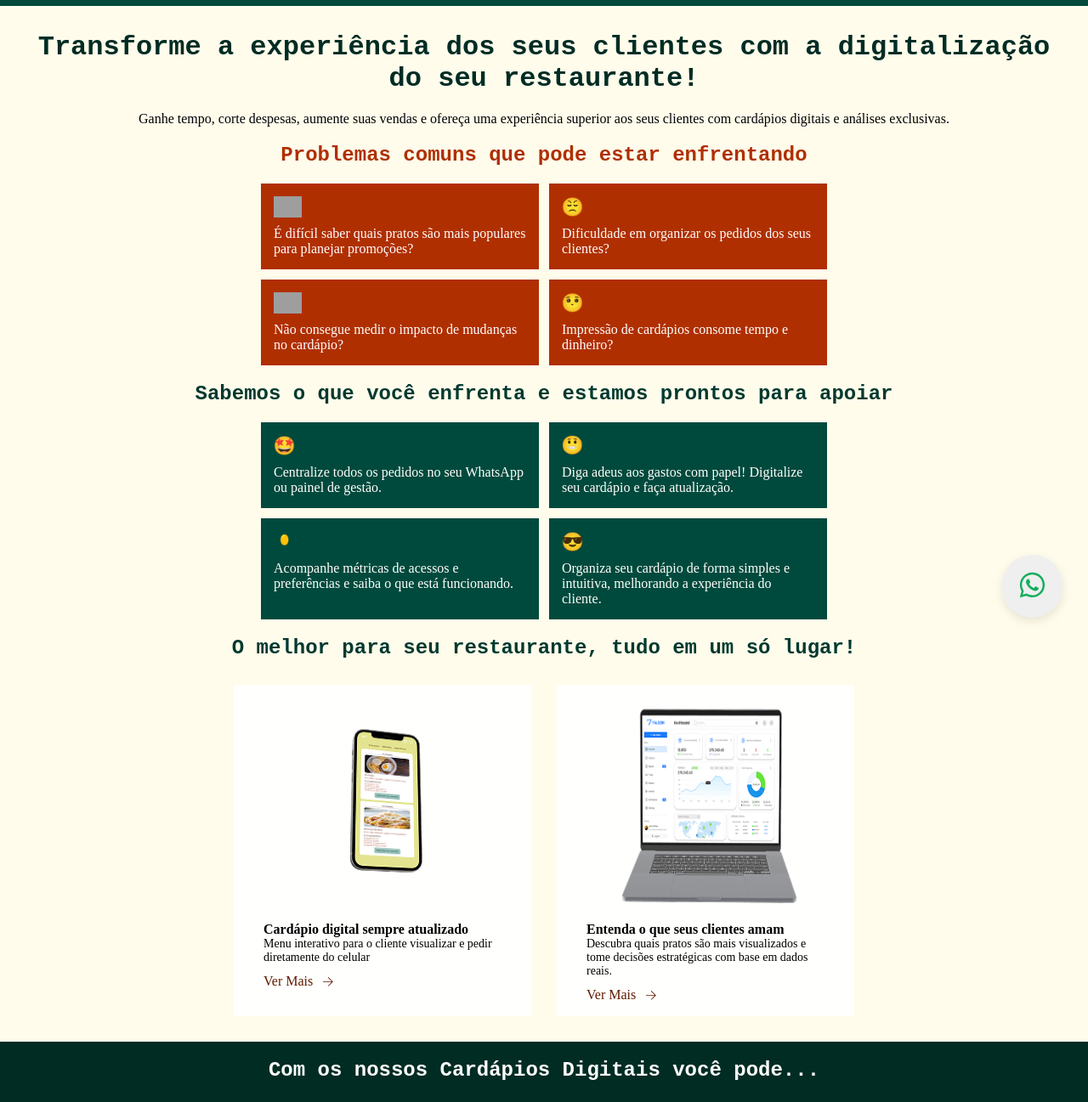
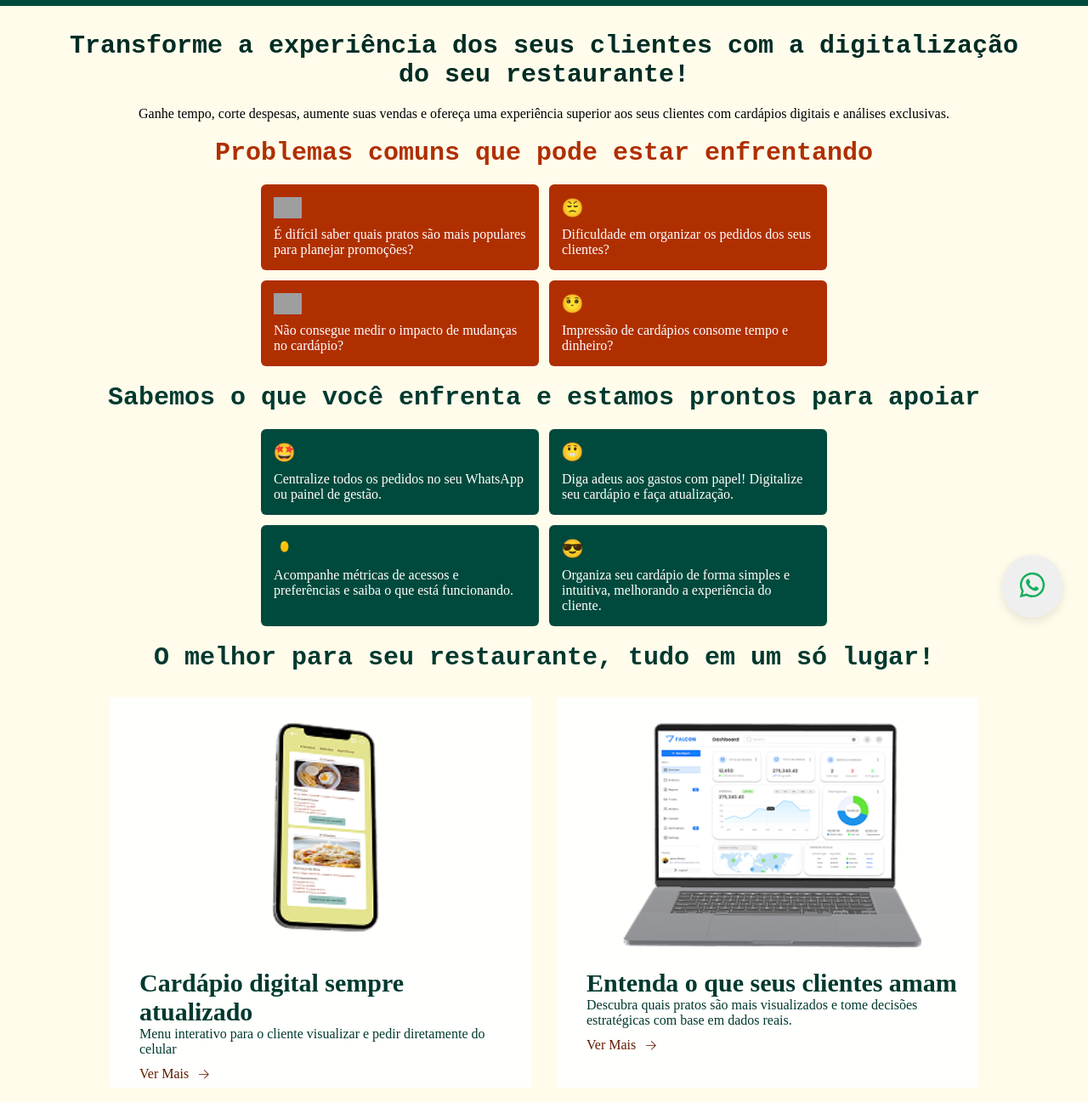
Before and after one commit to devleopernardo/projeto-TDS, a plain HTML site: page index.html in a window 1280 px wide. Shown: the part 43-1340 px from the top of the page at 85% size. Drawn offline with Linux system fonts and the light colour scheme; grey boxes are pictures that could not be loaded; a script that the page names is missing.

Commit message:
Modificação dos media querys

```diff
--- a/index.html
+++ b/index.html
@@ -43,26 +43,26 @@
       <div class="main_first_container">
         <div class="main_first_card">
           <img src="assets/emoji-chorando.gif" alt="emoji-chorando">
-          <p class="main_first_card_1_paragrafo">
+          <p class="main_first_card_paragrafo">
             É difícil saber quais pratos são mais populares para planejar
             promoções?
           </p>
         </div>
         <div class="main_first_card">
           <img src="./assets/emoji-bufando.gif" alt="emoji-bufando">
-          <p class="main_first_card_2_paragrafo">
+          <p class="main_first_card_paragrafo">
             Dificuldade em organizar os pedidos dos seus clientes?
           </p>
         </div>
         <div class="main_first_card">
           <img src="./assets/emoji-raiva.gif" alt="emoji-raiva">
-          <p class="main_first_card_3_paragrafo">
+          <p class="main_first_card_paragrafo">
             Não consegue medir o impacto de mudanças no cardápio?
           </p>
         </div>
         <div class="main_first_card">
           <img src="./assets/emoji-chorando-as-berros.gif">
-          <p class="main_first_card_4_paragrafo">
+          <p class="main_first_card_paragrafo">
             Impressão de cardápios consome tempo e dinheiro?
           </p>
         </div>
@@ -75,20 +75,20 @@
       <div class="main_second_container">
         <div class="main_second_card">
           <img src="./assets/emoji-rosto-maravilhado.gif" alt="emoji-rosto-maravilhado">
-          <p class="main_second_card_1_paragrafo">
+          <p class="main_second_card_paragrafo">
             Centralize todos os pedidos no seu WhatsApp ou painel de gestão.
           </p>
         </div>
         <div class="main_second_card">
           <img src="assets/emoji-contente.gif" alt="emoji-contente">
-          <p class="main_second_card_2_paragrafo">
+          <p class="main_second_card_paragrafo">
             Diga adeus aos gastos com papel! Digitalize seu cardápio e faça
             atualização.
           </p>
         </div>
         <div class="main_second_card">
           <img src="./assets/emoji-comemoracao.gif">
-          <p class="main_second_card_3_paragrafo">
+          <p class="main_second_card_paragrafo">
             Acompanhe métricas de acessos e preferências e saiba o que está
             funcionando.
           </p>
@@ -96,7 +96,7 @@
 
         <div class="main_second_card">
           <img src="./assets/emoji-rosto-com-oculos.gif" alt="emoji-rosto-com-oculos">
-          <p class="main_second_card_4_paragrafo">
+          <p class="main_second_card_paragrafo">
             Organiza seu cardápio de forma simples e intuitiva, melhorando a
             experiência do cliente.
           </p>
@@ -109,7 +109,7 @@
       </h2>
       <div class="main_third_container">
         <div class="main_third_card">
-          <img src="./assets/foto-cadarpio-web.png" alt="cardapio-cel" />
+          <img src="./assets/foto-cadarpio-web.png" alt="cardapio-cel" class="main_third_imagem" />
           <h3 class="main_third_card_titulo">
             Cardápio digital sempre atualizado
           </h3>
@@ -123,7 +123,7 @@
           </div>
         </div>
         <div class="main_third_card">
-          <img src="./assets/graficos-da-home.png" alt="grafico" />
+          <img src="./assets/graficos-da-home.png" alt="grafico" class="main_third_imagem"/>
           <h3 class="main_third_card_titulo">
             Entenda o que seus clientes amam
           </h3>
--- a/styles/home.css
+++ b/styles/home.css
@@ -46,7 +46,6 @@ body{
 }
 
 .main_intro_titulo{
-    font-size: 28px;
     color: var(--primario-900);
     margin-top: 30px;
     margin-bottom: 20px;
@@ -75,7 +74,8 @@ body{
     text-align: left;
     display: flex;
     flex-direction: column;
-    align-items: flex-start
+    align-items: flex-start;
+    border-radius: 6px;
    }
 
 
@@ -108,6 +108,7 @@ body{
     display: flex;
     flex-direction: column;
     align-items: flex-start;
+    border-radius: 6px;
 }
 
 .main_second_card h3{
@@ -138,22 +139,19 @@ body{
     padding: 15px;
 }
 
-.main_third_card img{
-    height: 260px;
-    width: 330px;
-}
 
 .main_third_card_titulo{
     font-size: 16px;
     margin-left: 20px;
+    color: var(--primario-800);
 }
 
 .main_third_card_paragrafo{
-    font-size: 14px;
     margin-left: 20px;
     margin-right: 12px;
     text-justify: justify;
     margin-bottom: 10px;
+    color: var(--primario-800);
 }
 
 .seta {
@@ -181,8 +179,8 @@ body{
 }
 
 .main_fourth_titulo{
-    text-align: center;
-    margin-bottom: 20px;
+    text-align: left;
+    margin: 20px;
     font-family: var(--font-sans, "Roboto Mono", sans-serif);
 }
 
@@ -248,15 +246,30 @@ body{
         display: none;
     }
 
+    .main_intro_titulo{
+        font-size: var(--texto-2xl);
+    }
+
+    .main_intro_paragrafo{
+        font-size: var(--texto-base);
+    }
+
+    .main_first_titulo{
+        font-size: var(--texto-2xl);
+    }
+
     .main_first_container{
         flex-wrap: wrap;
         margin: auto;
     }
 
-
     .main_first_card{
         max-width: 166px;
         max-height: 144px ;
+    }
+
+    .main_second_titulo{
+        font-size: var(--texto-2xl);
     }
 
     .main_second_container{
@@ -266,7 +279,15 @@ body{
 
     .main_second_card{
         max-width: 166px;
-        max-height: 144px ;
+        max-height: 160px ;
+    }
+
+    .main_second_card_paragrafo{
+       font-size: var(--texto-base);
+    }
+
+    .main_third_titulo{
+        font-size: var(--texto-2xl);
     }
 
     .main_third_container{
@@ -278,6 +299,15 @@ body{
         max-height: 421px;
     }
 
+    .main_third_imagem{
+        height: 260px;
+        width: 330px;
+    }
+
+    .main.fourth_titulo{
+        font-size: var(--texto-2xl);
+    }
+
     .main_fourth_container{
         flex-wrap: wrap;
         gap: 20px;
@@ -286,16 +316,21 @@ body{
 
     .rodape h2{
         text-align: start;
+        font-size: var(--texto-xl);
     }
 
     .contato{
         display: flex;
         flex-direction: column;
         align-items: start;
+        font-size: var(--texto-base);
     }
 
     .contato_titulo{
-        font-size: 15px;
+        font-size: var(--texto-xl);
+    }
+    .final{
+        font-size: var(--texto-sm);
     }
     }
 
@@ -305,7 +340,15 @@ body{
     }
 
     .main_intro_titulo{
-        font-size: 32px;
+        font-size: var(--texto-3xl);
+    }
+
+    .main_intro_paragrafo{
+        font-size: var(--texto-x1);
+    }
+
+    .main_first_titulo{
+        font-size: var(--texto-3xl);
     }
 
     .main_first_container{
@@ -318,6 +361,14 @@ body{
         max-height: 140px ;
     }
 
+    .main_first_card_paragrafo{
+        font-size: var(--texto-1g);
+    }
+
+    .main_second_titulo{
+        font-size: var(--texto-3xl);
+    }
+
     .main_second_container{
         flex-wrap: wrap;
         margin: auto;
@@ -327,11 +378,77 @@ body{
         max-width: 206px;
         max-height: 140px ;
     }
+
+    .main_first_second_paragrafo{
+        font-size: var(--texto-1g);
+    }
+
+    .main_third_titulo{
+        font-size: var(--texto-3xl);
+    }
+
+    .main_third_card{
+        max-width: 496px;
+        max-height: 459px ;
+    }
+
+    .main_third_imagem{
+        width: 480px;
+        height: 300px;
+        object-fit: cover;
+    }
+
+    .main_third_card_titulo{
+        font-size: var(--texto-3xl);
+    }
+
+    .main_third_card_paragrafo{
+        var(--texto-xl);
+    }
+
+    .main_fourth_titulo{
+        font-size: var(--texto-3xl);
+    }
+
+    .rodape h2{
+        font-size: var(--texto-2xl);
+    }
+
+    .contato{
+        display: flex;
+        flex-direction: column;
+        align-items: start;
+        font-size: var(--texto-base);
+    }
+
+    .contato_titulo{
+        font-size: var(--texto-xl);
+    }
+    .final{
+        font-size: var(--texto-sm);
+    }
 }
 
 @media screen and (min-width: 768px) {
     .menu_list{
         display: flex;
+        margin-right: 20px;
+    }
+
+    .main_intro_titulo{
+        font-size: var(--texto-3xl);
+        margin-left: 30px;
+        margin-right: 30px;
+    }
+
+    .main_intro_paragrafo{
+        font-size: var(--texto-x1);
+        margin-left: 30px;
+        margin-right: 30px;
+    }
+
+    .main_first_titulo{
+        font-size: var(--texto-3xl);
     }
 
     .menu_link{
@@ -344,8 +461,8 @@ body{
     }
 
     .main_first_card{
-        max-width: 224px;
-        max-height: 152px ;
+        max-width: 275px;
+        max-height: 200px ;
     }
 
     .main_second_container{
@@ -354,8 +471,8 @@ body{
     }
 
     .main_second_card{
-        max-width: 224px;
-        max-height: 152px ;
+        max-width: 280px;
+        max-height: 200px ;
     }
 }
 
```
